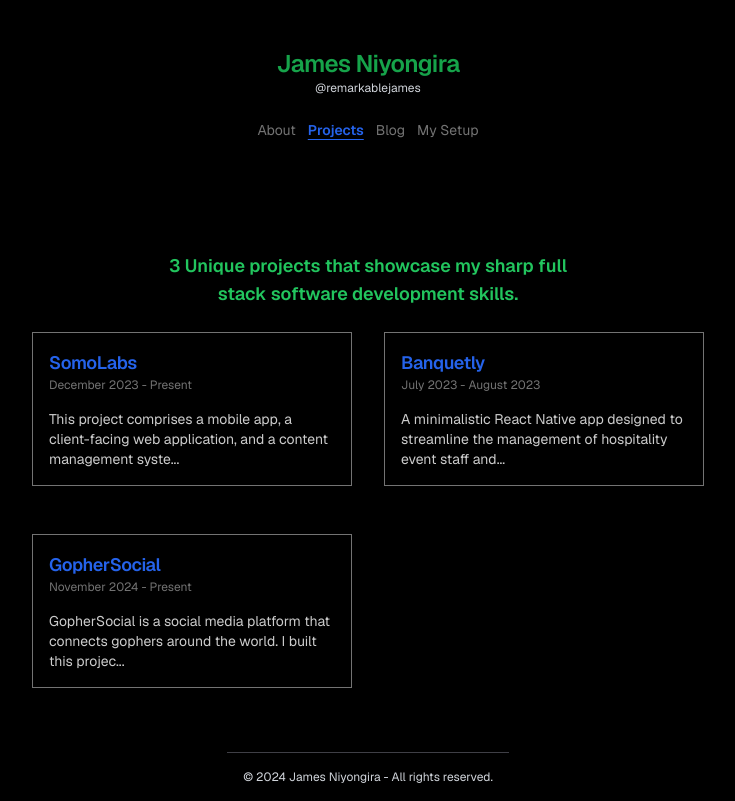
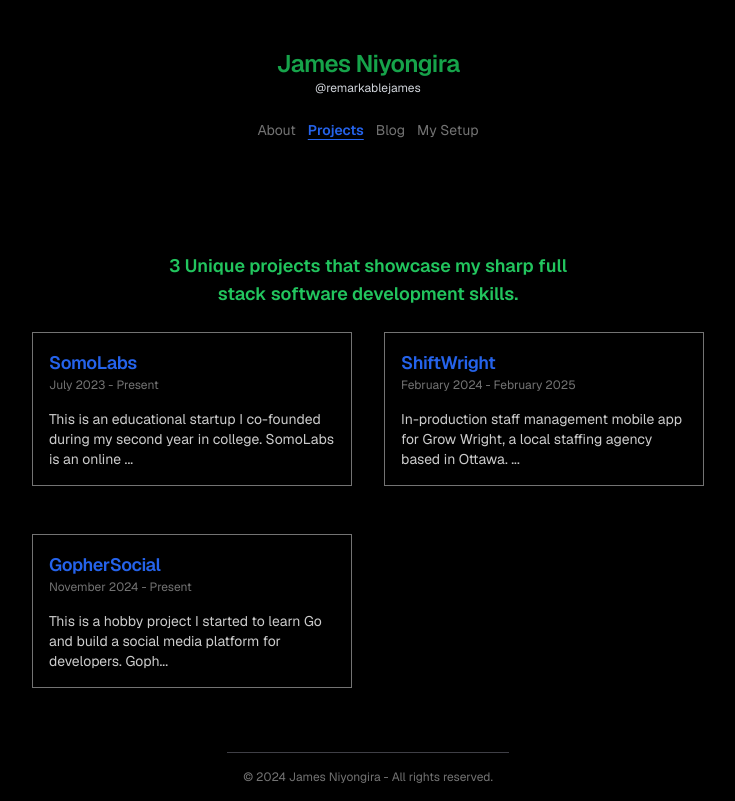
Before and after one commit to remarkablejames/portfolio-rebuild, a Next.js app: page /projects in a window 1280 px wide. Shown: the whole page, without its empty margins (272-1007 px from the left). Built offline with nearby package versions, Linux system fonts and the light colour scheme.

Commit message:
content update

```diff
--- a/app/projects/[project_id]/page.tsx
+++ b/app/projects/[project_id]/page.tsx
@@ -41,18 +41,6 @@ export default function ProjectDetails({ params }: any) {
           }
         </div>
       </div>
-        {
-            // If the project has images, show the gallery
-            project.images ? (
-                <MyGallery images={project.images} />
-            ) : (
-                <div className={"flex items-center justify-center"}>
-                <p className={"text-red-500 font-medium"}>
-                    No screenshot images available for this project
-                </p>
-                </div>
-            )
-        }
     </CenteredLayout>
       </FramerMotionWrapper>
   );
--- a/app/projects/projects.ts
+++ b/app/projects/projects.ts
@@ -2,30 +2,21 @@ export const AllProjects = [
   {
     id: 1,
     name: "SomoLabs",
-    time: "December 2023 - Present",
+    time: "July 2023 - Present",
     description:
-        "This project comprises a mobile app, a client-facing web application, and a content management system (CMS) for  a small SaaS startup, SomoLabs that I co-founded to revolutionize online academic education. SomoLabs is an innovative online learning platform designed to provide an engaging and structured approach to academic learning. " +
-        "\n" +
-        "As the front-end engineer, my role focuses on front-end design, performance optimization, and seamless integration with back-end services and third-party APIs, ensuring a smooth and responsive user experience across all platforms.",
+        "This is an educational startup I co-founded during my second year in college. SomoLabs is an online learning platform that offers curriculum-aligned courses delivered in multimedia format. My work on this project as a software engineer, primarily focuses on system design, backend and frontend development, performance optimization, deployment, and integration with third-party APIs. This application is built following clean architecture principles with Golang,Python, React, TypeScript, and Tailwind CSS.",
     link: {
       href: "https://somolabs.com/",
       label: "Live preview",
       active: true,
     },
-    images: [{ src: "https://res.cloudinary.com/dhka6cqkn/image/upload/f_auto,q_auto/v1/potfolio-images/project-somolabs/wbzyxivtd0ken67o0jw2", aspect_ratio: 16 / 9 },
-      { src: "https://res.cloudinary.com/dhka6cqkn/image/upload/f_auto,q_auto/v1/potfolio-images/project-somolabs/ozjqeezdhuyzutkyo900", aspect_ratio: 16 / 9 },
-      {
-        src: "https://res.cloudinary.com/dhka6cqkn/image/upload/f_auto,q_auto/v1/potfolio-images/project-somolabs/dx6ve7ppn81q4uxp7efa",
-        aspect_ratio: 16 / 9,
-      },
-      { src: "https://res.cloudinary.com/dhka6cqkn/image/upload/f_auto,q_auto/v1/potfolio-images/project-somolabs/w3clvqhssluigbbbucus", aspect_ratio: 16 / 9 },],
   },
   {
     id: 2,
-    name: "Banquetly",
-    time: "July 2023 - August 2023",
+    name: "ShiftWright",
+    time: "February 2024 - February 2025",
     description:
-        "A minimalistic React Native app designed to streamline the management of hospitality event staff and their shift schedules. Built with React Native, TypeScript, and Firebase, this app empowers event organizers to efficiently manage staff assignments and schedules in a user-friendly interface.",
+        "In-production staff management mobile app for Grow Wright, a local staffing agency based in Ottawa. The app connects employers with temporary workers. The app is built leveraging React Native, Golang, Next.js, and deployed on Google Cloud Platform. A perfect showcase of my full-stack development skills touching on mobile, web, and cloud technologies.",
     link: {
       href: "https://github.com/remarkablejames/Banquetly",
       label: "Source code(GitHub)",
@@ -38,7 +29,7 @@ export const AllProjects = [
     name: "GopherSocial",
     time: "November 2024 - Present",
     description:
-        " GopherSocial is a social media platform that connects gophers around the world. I built this project with Go, React, and Tailwind CSS. The main goal was to put my backend engineering skills to the test and learn more about the Go ecosystem. It quickly became a passion project that I continue to work on.  Go is just like a drug, once you start using it, you can't stop.",
+        "This is a hobby project I started to learn Go and build a social media platform for developers. GopherSocial is a platform where developers can share their projects, ask questions, and connect with other developers. The application is built purely with Go and PostgreSQL. Laveraged the Gin framework for building the RESTful API and the Gorilla toolkit for handling websockets.",
     link: {
       href: "https://github.com/remarkablejames/gopherSocial",
       label: "Source code (GitHub)",
@@ -46,112 +37,3 @@ export const AllProjects = [
     },
   }
 ];
-
-// export const AllProjects = [
-//   {
-//     id: 1,
-//     name: "SomoLabs Client",
-//     time: "December 2023 - Present",
-//     description:
-//       "This is a propeietary, production-grade online learning platform that offers curriculum-aligned courses delivered in multimedia format. My work on this project as a frontend engineer, primarily focuses on front-end design, performance optimization and its integration with the back-end and third-party APIs. This application is built with Next.js, TypeScript, and Tailwind CSS. I also work on the backend with Python and other technologies.",
-//     link: {
-//       href: "https://somolabs.com/",
-//       label: "Live preview",
-//       active: true,
-//     },
-//     images: [{ src: "https://res.cloudinary.com/dhka6cqkn/image/upload/f_auto,q_auto/v1/potfolio-images/project-somolabs/wbzyxivtd0ken67o0jw2", aspect_ratio: 16 / 9 },
-//       { src: "https://res.cloudinary.com/dhka6cqkn/image/upload/f_auto,q_auto/v1/potfolio-images/project-somolabs/ozjqeezdhuyzutkyo900", aspect_ratio: 16 / 9 },
-//       {
-//         src: "https://res.cloudinary.com/dhka6cqkn/image/upload/f_auto,q_auto/v1/potfolio-images/project-somolabs/dx6ve7ppn81q4uxp7efa",
-//         aspect_ratio: 16 / 9,
-//       },
-//       { src: "https://res.cloudinary.com/dhka6cqkn/image/upload/f_auto,q_auto/v1/potfolio-images/project-somolabs/w3clvqhssluigbbbucus", aspect_ratio: 16 / 9 },],
-//   },
-//   {
-//     id: 2,
-//     name: "Markdown compiler",
-//     time: "May 2023 - October 2023",
-//     description:
-//       "This is a markdown compiler built with React and TypeScript. It takes markdown content as input and transpiles it to HTML. There are many markdown compilers out there, but this one is mine.",
-//     link: {
-//       href: "https://github.com/remarkablejames/markdown-transpiller",
-//       label: "Open on GitHub",
-//       active: true,
-//     },
-//   },
-//   {
-//     id: 3,
-//     name: "SomoLabs Mobile",
-//     time: "July 2023 - September 2023",
-//     description:
-//       "A mobile app that integrates with the SomoLabs online learning platform. This app is built with React Native and TypeScript.",
-//     link: {
-//       href: "https://github.com/brainwaveschool/SomoLabs-mobile",
-//       label: "Source code is private",
-//       active: false,
-//     },
-//   },
-//   {
-//     id: 4,
-//     name: "SomoLabs CMS",
-//     time: "January 2024 - Present",
-//     description:
-//       "A content management system for SomoLabs built with Next.js and Python Django",
-//     link: {
-//       href: "https://brainwave-admin.vercel.app/",
-//       label: "Live preview",
-//       active: true,
-//     },
-//     images: [{ src: "https://res.cloudinary.com/dhka6cqkn/image/upload/f_auto,q_auto/v1/potfolio-images/somolabs-cms/rtzfioywxq8ozdljr4jf", aspect_ratio: 16 / 9 },
-//       { src: "https://res.cloudinary.com/dhka6cqkn/image/upload/f_auto,q_auto/v1/potfolio-images/somolabs-cms/uvga0wy9lgfivejklkcl", aspect_ratio: 16 / 9 },
-//       { src: "https://res.cloudinary.com/dhka6cqkn/image/upload/f_auto,q_auto/v1/potfolio-images/somolabs-cms/jkhggtxryplcqodnem5f", aspect_ratio: 16 / 9 },
-//       { src: "https://res.cloudinary.com/dhka6cqkn/image/upload/f_auto,q_auto/v1/potfolio-images/somolabs-cms/h9u8cgb5d0rupepmqj8h", aspect_ratio: 16 / 9 }],
-//
-//   },
-//   {
-//     id: 5,
-//     name: "Netflix Clone",
-//     time: "November 2023 - December 2023",
-//     description: "Netflix Clone built with React, Redux, and Firebase",
-//     link: {
-//       href: "https://movies-app-james-one-green.vercel.app",
-//       label: "Live preview",
-//       active: true,
-//     },
-//   },
-//   {
-//     id: 6,
-//     name: "Banquetly",
-//     time: "July 2023 - August 2023",
-//     description:
-//       "Minimal React Native app for managing hospitality event staff and their shift schedules",
-//     link: {
-//       href: "https://github.com/remarkablejames/Banquetly",
-//       label: "Source code(GitHub)",
-//       active: true,
-//     },
-//   },
-//
-// //     ===========
-//   {
-//     id: 7,
-//     name: "SomoLabs",
-//     time: "December 2023 - Present",
-//     description:
-//         "I co-founded a small SaaS startup, SomoLabs, as a technical co-founder to revolutionize online academic education. SomoLabs is an innovative online learning platform designed to provide an engaging and structured approach to academic learning. The project comprises a mobile app, a client-facing web application, and a content management system (CMS).\n" +
-//         "\n" +
-//         "As the front-end engineer, my role focuses on front-end design, performance optimization, and seamless integration with back-end services and third-party APIs, ensuring a smooth and responsive user experience across all platforms.",
-//     link: {
-//       href: "https://somolabs.com/",
-//       label: "Live preview",
-//       active: true,
-//     },
-//     images: [{ src: "https://res.cloudinary.com/dhka6cqkn/image/upload/f_auto,q_auto/v1/potfolio-images/project-somolabs/wbzyxivtd0ken67o0jw2", aspect_ratio: 16 / 9 },
-//       { src: "https://res.cloudinary.com/dhka6cqkn/image/upload/f_auto,q_auto/v1/potfolio-images/project-somolabs/ozjqeezdhuyzutkyo900", aspect_ratio: 16 / 9 },
-//       {
-//         src: "https://res.cloudinary.com/dhka6cqkn/image/upload/f_auto,q_auto/v1/potfolio-images/project-somolabs/dx6ve7ppn81q4uxp7efa",
-//         aspect_ratio: 16 / 9,
-//       },
-//       { src: "https://res.cloudinary.com/dhka6cqkn/image/upload/f_auto,q_auto/v1/potfolio-images/project-somolabs/w3clvqhssluigbbbucus", aspect_ratio: 16 / 9 },],
-//   }
-// ];
--- a/app/setup/page.tsx
+++ b/app/setup/page.tsx
@@ -6,7 +6,7 @@ function Page() {
         <CenteredLayout>
             <section className="w-full flex flex-col items-center justify-center text-md mt-12">
                 <h4 className="scroll-m-20 text-md sm:text-xl font-semibold tracking-tight pb-2 sm:pb-6 mb-8 sm:mb-0 border-b border-zinc-700 text-center sm:text-left">
-                    Software I use, gadgets I love, and other things I recommend.
+                    Software I Use and  Gadgets I Love
                 </h4>
 
                 {/* Workstation Section */}
--- a/components/app-footer.tsx
+++ b/components/app-footer.tsx
@@ -3,8 +3,8 @@ import React from 'react';
 function AppFooter() {
     return (
         <section className={"flex items-center justify-center mt-12"}>
-        <div className={" max-w-md text-center border-t border-zinc-700 p-4 text-xs"}>
-            &copy; 2024 James Niyongira - All rights reserved.
+        <div className={" max-w-md text-center border-t border-zinc-700 p-4 text-xs text-neutral-500"}>
+            &copy; {new Date().getFullYear()} James Niyongira - All rights reserved.
         </div>
         </section>
     );
```
